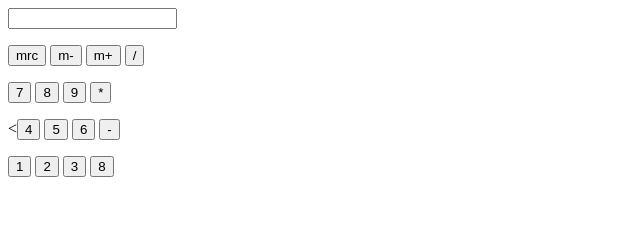
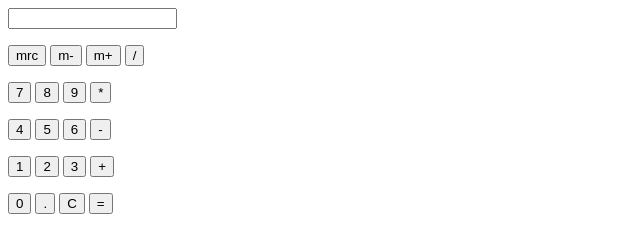
Before and after one commit to achow123/Calculator, a plain HTML site: page index.html in a window 1280 px wide. Shown: the whole page, without its empty margins (0-640 px from the left). Drawn offline with Linux system fonts and the light colour scheme.

Commit message:
initial commit

```diff
--- a/index.html
+++ b/index.html
@@ -12,9 +12,9 @@
 <body>
 <!--Add your HTML here-->
 	<div class= "box">
-		<div class= "display"><input type= "text" readonly size= "18" id="d" </div>
+		<div class= "display"> <input type= "text" readonly size= "18" id="d">
 		<div class= "keys">
-			<p>
+				<p>
 				<input type= "button" class="button function" value= "mrc" onClick="alert('Not yet implemented')">
 				<input type= "button" class="button function" value= "m-" onClick="alert('Not yet implemented')">
 				<input type= "button" class="button function" value= "m+" onClick="alert('Not yet implemented')">
@@ -32,7 +32,7 @@
 				</p>
 
 				<p>
-					<<input type= "button" class="button number" value= "4" onClick="v('4')">
+					<input type= "button" class="button number" value= "4" onClick="v('4')">
 
 					<input type= "button" class="button number" value= "5" onClick="v('5')">
 
@@ -48,7 +48,22 @@
 
 					<input type= "button" class="button number" value= "3" onClick="v('3')">
 
-					<input type= "button" class="button number" value= "8" onClick="v('')">
+					<input type= "button" class="button operator" value= "+" onClick="v('+')">
+				</p>
 
-</body>
-</html>
+				<p>
+					<input type= "button" class="button number" value= "0" onClick="v('0')">
+
+					<input type= "button" class="button number" value= "." onClick="v('.')">
+
+					<input type= "button" class="button function" value= "C" onClick="d(' ')">
+
+					<input type= "button" class="button operator" value= "=" onClick="v('=')">
+
+				</p>
+
+			</div>
+				</div>
+					</div>
+					</body>
+					</html>
```
